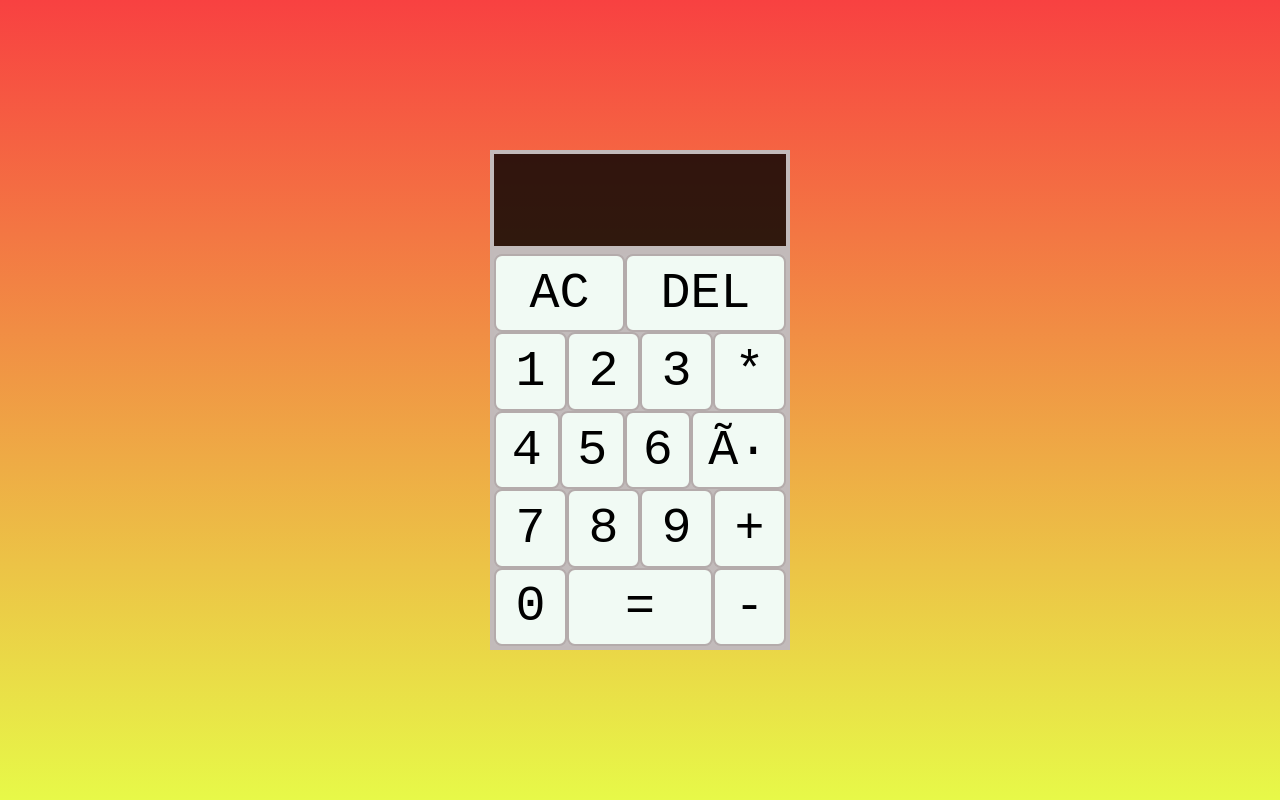
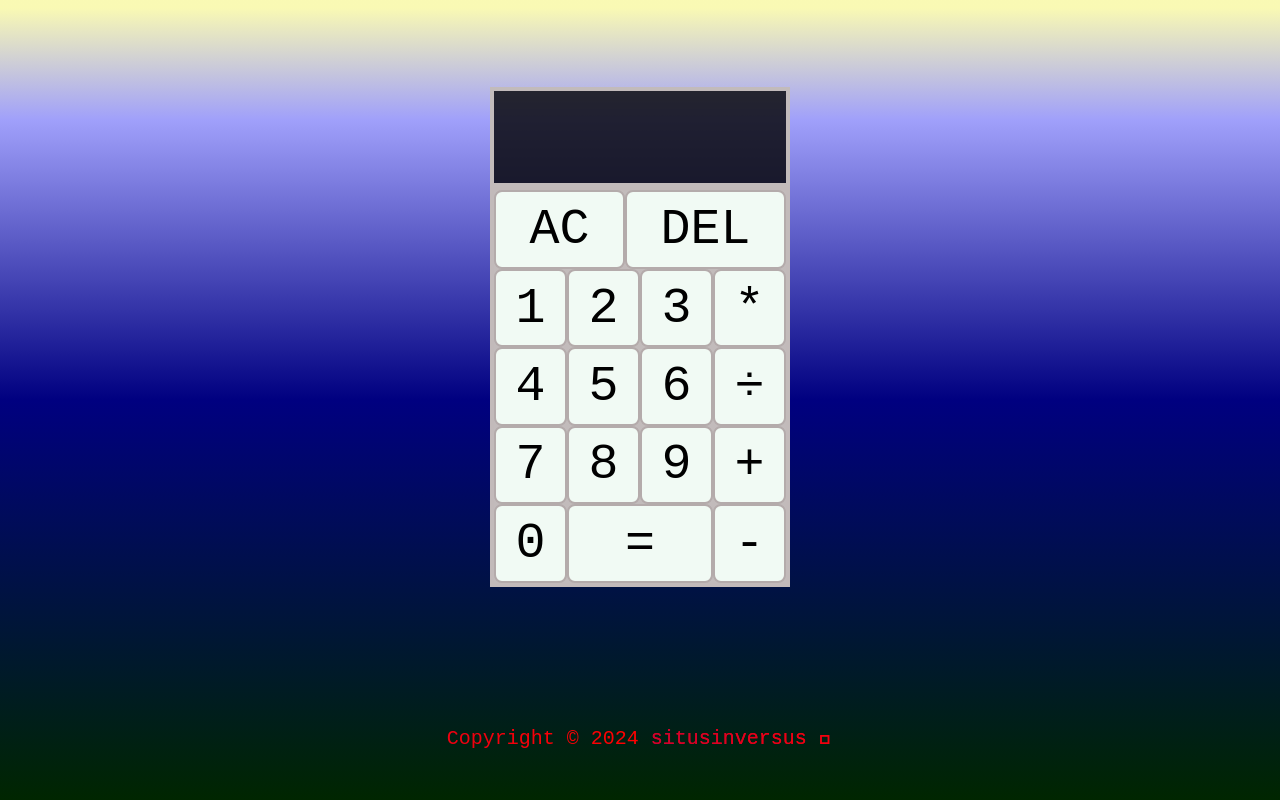
Before and after one commit to SitusInversus/Calculator, a plain HTML site: page index.html in a window 1280 px wide. Drawn offline with Linux system fonts and the light colour scheme.

Commit message:
add footer and change height

```diff
--- a/stylesheet.css
+++ b/css/styles.css
@@ -3,15 +3,25 @@
     font-family: 'Courier New', Courier, monospace, sans-serif;
     font-weight: normal;
 }
+html {
+    height: 100%;
+    display: flex;
+    justify-content: center;
+}
 
 body {
     padding: 0;
     margin: 0;
-    background: linear-gradient(to bottom, #f84141, #e7f948);
+    background: linear-gradient(rgba(245, 245, 128, 0.593) 1%, rgba(107, 107, 248, 0.645) 15%, navy 50%, rgb(0, 38, 0))100%;
+    background-repeat: no-repeat;
+    display: flex;
+    flex-direction: column;
+    flex-basis: 1;
+    font-family: system-ui, -apple-system, BlinkMacSystemFont, 'Segoe UI', Roboto, Oxygen, Ubuntu, Cantarell, 'Open Sans', 'Helvetica Neue', sans-serif
 }
 
+
 .calculator-body {
-    min-height: 100vh;
     display: flex;
     flex-direction: column;
     justify-content: center;
@@ -19,7 +29,7 @@ body {
     flex: 1;
 }
 
-.calculator-body > .display {
+.calculator-body  .display {
     background-color: rgba(0, 0, 0, 0.8);
     border: solid rgb(194, 187, 187) 4px;
     color: rgba(255, 255, 255, 0.75);
@@ -90,3 +100,34 @@ button:hover {
 .row > .double-size {
     flex-grow: 3.7;
 }
+
+footer {
+    padding: 30px 10px;
+    font-size: 20px;
+}
+@keyframes rainbow {
+    0% {background-position: 0% 0%;}
+    50% {background-position: 50% 50%;}
+    100 {background-position: 100% 100%;}
+}
+
+FOOTER, a {
+    text-decoration: none;
+    background-image: repeating-linear-gradient(45deg,purple, red, blue, darkgreen);
+    background-clip: text;
+    color: transparent;
+    animation: rainbow 7s ease infinite;
+    background-size: 800% 800%;
+
+}
+
+.fa-github {
+    font-size: 24px;
+    transition: transform 0.3s ease-in-out;
+}
+
+
+.fa-github:hover {
+    transform: rotate(360deg) scale(1.2);
+    color: purple;
+}
--- a/index.html
+++ b/index.html
@@ -2,21 +2,21 @@
 
 <html lang="en">
 <head>
-
-    <meta charset="UTF-18">
+    <meta charset="UTF-8">
     <meta name="viewport" content="width=device-width, initial-scale=1.0">
     <title>Project Calculator</title>
-    <link href="stylesheet.css" rel="stylesheet">
-    <script src="javascript.js" defer></script>
+    <link href="./css/styles.css" rel="stylesheet">
+    <script src="https://kit.fontawesome.com/af1b4f442d.js" crossorigin="anonymous"></script>
+    <link rel="stylesheet" href="https://fonts.googleapis.com/icon?family=Material+Icons">
+    <script src="./javascript.js" defer></script>
 
 </head>
+
 <body>
-
     <div class="calculator-body">
             <div class="display">
                 <div class="previous-result" data-previous-result></div>
                 <div class="current-operation" data-current-operation></div>
-
             </div>
             <div class="input">
                 <div class="first row">
@@ -46,8 +46,19 @@
                     <button data-equal-sign class="double-size">=</button>
                     <button data-operand>-</button>
                 </div>
-
             </div>
     </div>
+    <footer class="footer">
+        <p>
+          Copyright ©
+          <script>
+            document.write(new Date().getFullYear())
+          </script>
+            <a href="https://github.com/situsinversus" target="_blank">
+            situsinversus
+            <i class="fab fa-github"></i>
+            </a>
+        </p>
+      </footer>
 </body>
 </html>
```
Also changed, not shown: github-mark.png (added).
